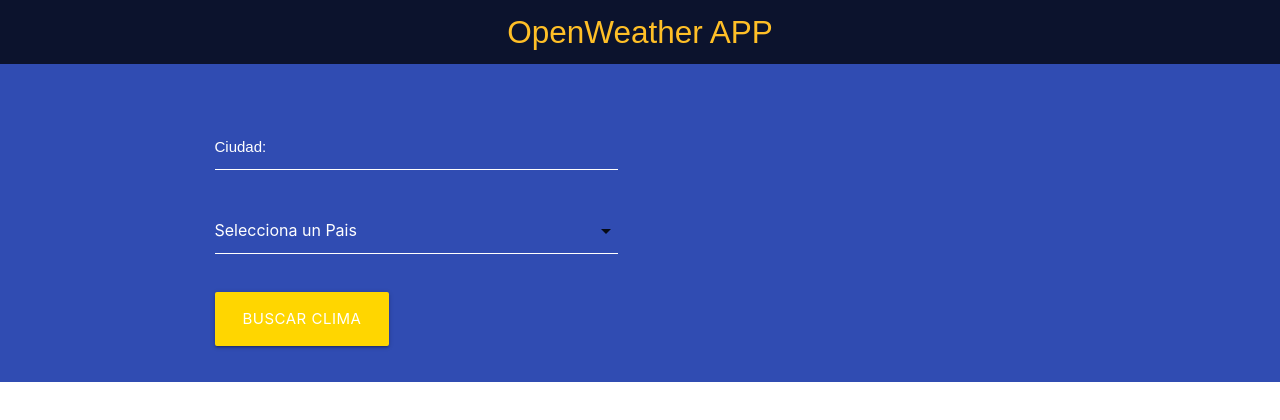
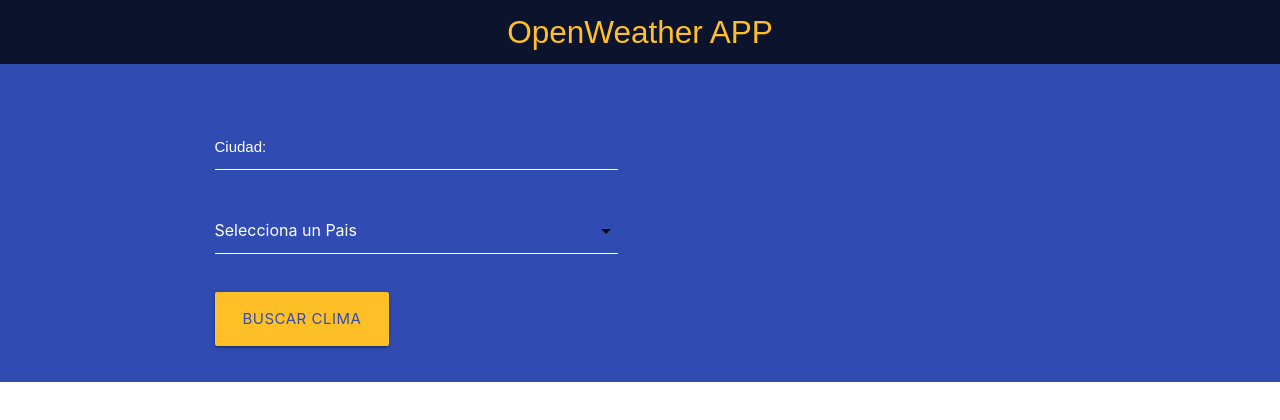
Before and after one commit to panther46/WeatherApp, a React (Create React App) app: page / in a window 1280 px wide. Shown: the top 420 px of the page. Built offline with nearby package versions, Linux system fonts and the light colour scheme.

Commit message:
Fixing Styles V1.2

```diff
--- a/src/componentes/Formulario.js
+++ b/src/componentes/Formulario.js
@@ -49,7 +49,7 @@
                 </select>
             </div>
             <div className="input-field col s12">
-                <input type = "submit" className = "waves-efect btn-large btn-block yellow accent-4" value = "Buscar Clima"/>
+                <input type = "submit" className = "waves-efect btn-large btn-block custom-yellow-button accent-4" value = "Buscar Clima"/>
             </div>
         </form>
     )
--- a/src/css/index.css
+++ b/src/css/index.css
@@ -75,4 +75,10 @@
 
 .custom-yellow-button{
   background-color: #FFBF27;
+  color:#304CB2;
 }
+
+.custom-yellow-button:hover{
+  background-color:  #0C132D;
+  color: white;
+}
```
